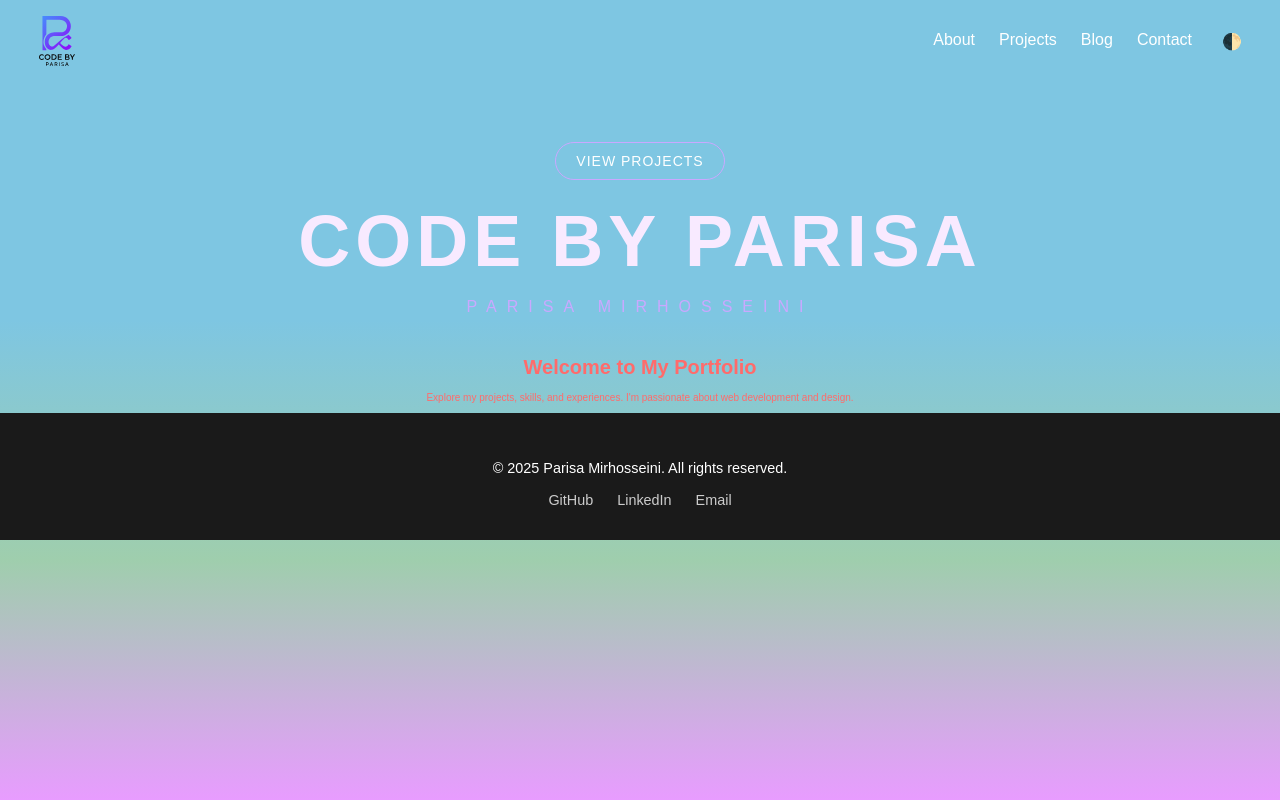
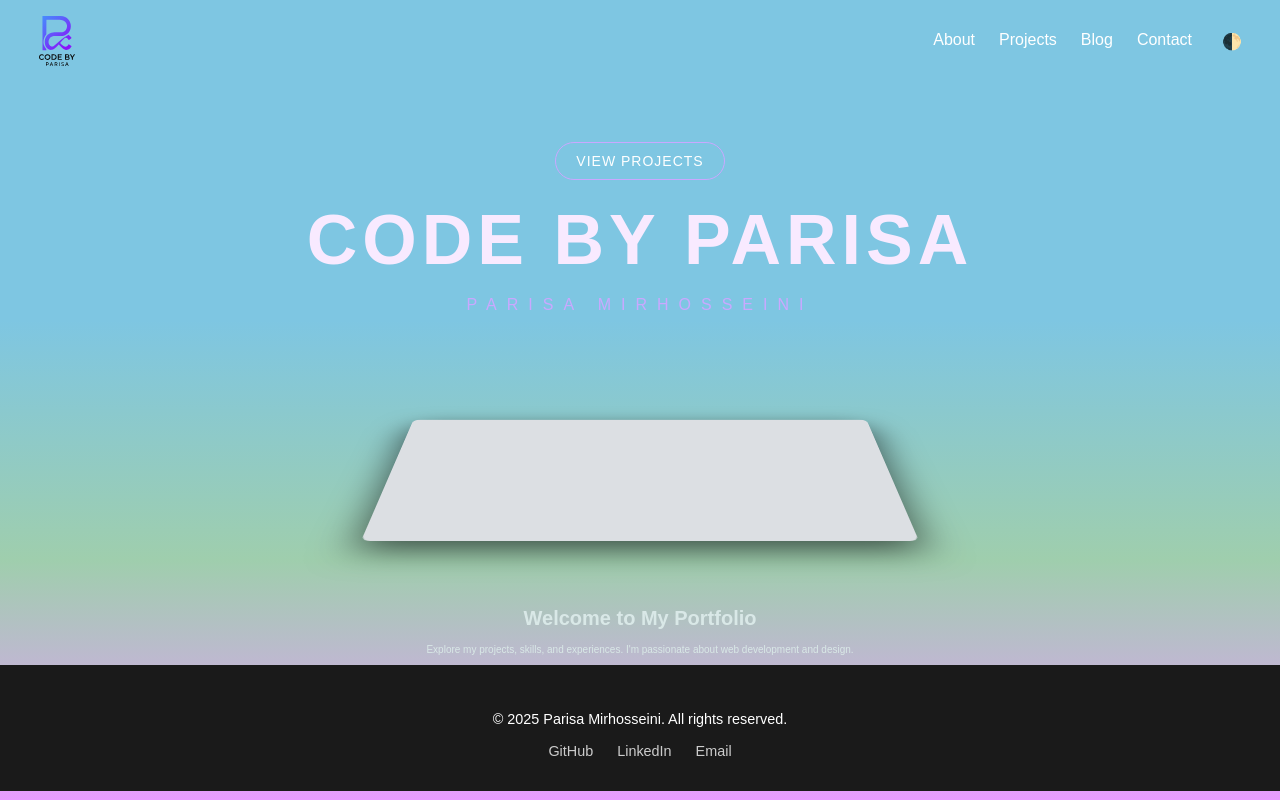
Before and after one commit to Parisa-Mirhosseini/parisa-mirhosseini-portfolio, a React (Vite) app: page / in a window 1280 px wide. Built offline with nearby package versions, Linux system fonts and the light colour scheme.

Commit message:
footer position

```diff
--- a/src/Pages/HomePage/HomePage.scss
+++ b/src/Pages/HomePage/HomePage.scss
@@ -1,6 +1,6 @@
 .home {
-	color: #ff6b6b;
+	color: #d9e8e7;
 	text-align: center;
 	font-size: 10px;
-	margin-top: 2rem;
+	// margin: 0;
   }
--- a/src/components/HeroSection/HeroSection.scss
+++ b/src/components/HeroSection/HeroSection.scss
@@ -17,7 +17,7 @@
   }
 
   .title {
-    font-size: 72px;
+    font-size: 70px;
     font-weight: 900;
     color: #f8eaff;
     letter-spacing: 5px;
@@ -31,15 +31,15 @@
     margin-bottom: 40px;
   }
 
-  // .platform {
-  //   width: 300px;
-  //   height: 60px;
-  //   background: #eee;
-  //   box-shadow: 0 15px 40px rgba(0, 0, 0, 0.6);
-  //   margin: 0 auto;
-  //   border-radius: 6px;
-  //   transform: perspective(1000px) rotateX(10deg);
-  // }
+  .platform {
+    width: 500px;
+    height: 30vh;
+    background: #dcdfe3;
+    box-shadow: 0 15px 40px rgba(0, 0, 0, 0.6);
+    margin: 0 auto;
+    border-radius: 8px;
+    transform: perspective(1000px) rotateX(60deg);
+  }
 
   // .curve {
   //   position: absolute;
```
